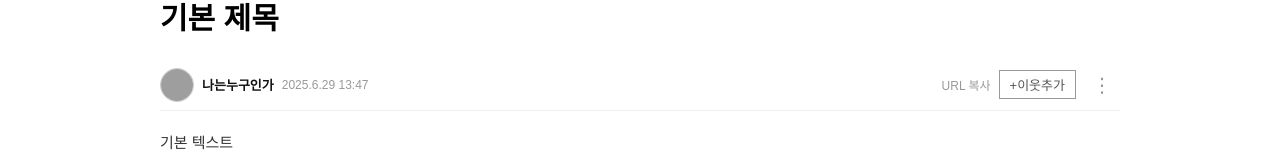
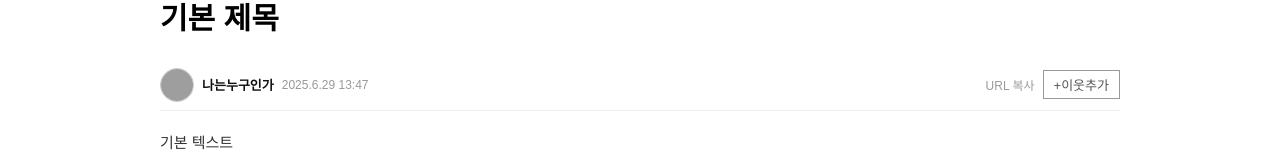
Before and after one commit to backend20250319/BE09-4rd-2team-FE, a Next.js app: page /other-blog in a window 1280 px wide. Shown: the part 767-928 px from the top of the page. Built offline with nearby package versions, Linux system fonts and the light colour scheme; grey boxes are pictures that could not be loaded.

Commit message:
fix: PostBox.jsx 점 3개 삭제

```diff
--- a/src/components/other-blog-box/PostMetaAction.jsx
+++ b/src/components/other-blog-box/PostMetaAction.jsx
@@ -13,47 +13,6 @@ export default function MetaActions({ onEdit, onDelete }) {
       <button className="copy-url">URL 복사</button>
 
       <button className="neighbor-button">+이웃추가</button>
-
-      <div className="more-menu-wrapper">
-        <button
-          className="more-menu"
-          onClick={toggleMenu}
-          aria-haspopup="true"
-          aria-expanded={menuOpen}
-        >
-          ⋮
-        </button>
-
-        {/* 🗝️ 수정/삭제버튼 */}
-        {menuOpen && (
-          <div className="overflow-menu">
-            <a href="#" className="menu-item modify">
-              수정하기
-              <img
-                src="https://ssl.pstatic.net/static/blog/ico_blog_modify@2x.png"
-                className="ico"
-                alt="수정"
-              />
-            </a>
-            <a href="#" className="menu-item share">
-              공유하기
-              <img
-                src="https://ssl.pstatic.net/static/blog/ico_blog_share44x44.png"
-                className="ico"
-                alt="공유"
-              />
-            </a>
-            <a href="#" className="menu-item delete">
-              삭제하기
-              <img
-                src="https://ssl.pstatic.net/static/blog/ico_blog_del3@2x.png"
-                className="ico"
-                alt="삭제"
-              />
-            </a>
-          </div>
-        )}
-      </div>
     </div>
   );
 }
```
